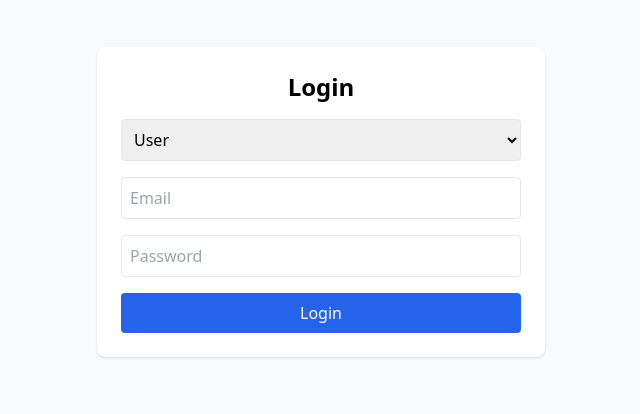
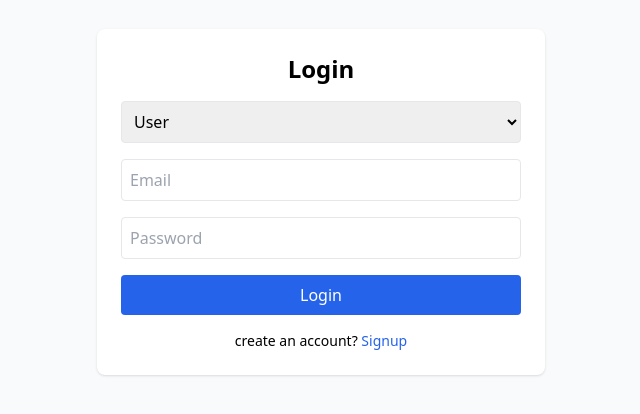
Before and after one commit to UDITHBIJU/clinic, a React (Vite) app in the folder frontend/: page / in a window 1280 px wide. Shown: the part 198-612 px from the top of the page, without its empty margins (319-959 px from the left). Built offline with nearby package versions, Linux system fonts and the light colour scheme.

Commit message:
added missing signup option in login page

```diff
--- a/frontend/src/pages/LoginPage.tsx
+++ b/frontend/src/pages/LoginPage.tsx
@@ -87,6 +87,15 @@
 				>
 					Login
 				</button>
+				<p className="mt-4 text-sm text-center">
+					create an account?{" "}
+					<button
+						onClick={() => navigate("/signup")}
+						className="text-blue-600 hover:underline cursor-pointer"
+					>
+						Signup
+					</button>
+				</p>
 			</form>
 		</div>
 	);
```
